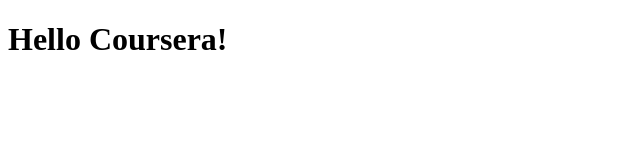
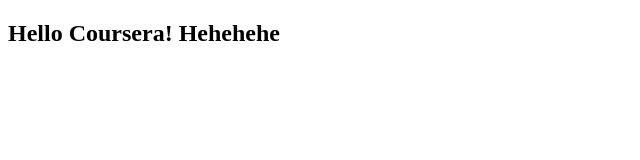
Before and after one commit to nimishagoyal/coursera-test, a plain HTML site: page site/index.html in a window 1280 px wide. Shown: the whole page, without its empty margins (0-640 px from the left). Drawn offline with Linux system fonts and the light colour scheme.

Commit message:
Small change made.

```diff
--- a/site/index.html
+++ b/site/index.html
@@ -5,6 +5,6 @@
 	1</title>
 </head>
 <body>
-<h1>Hello Coursera!</h1>
+<h2>Hello Coursera! Hehehehe</h2>
 </body>
 </html>
```
